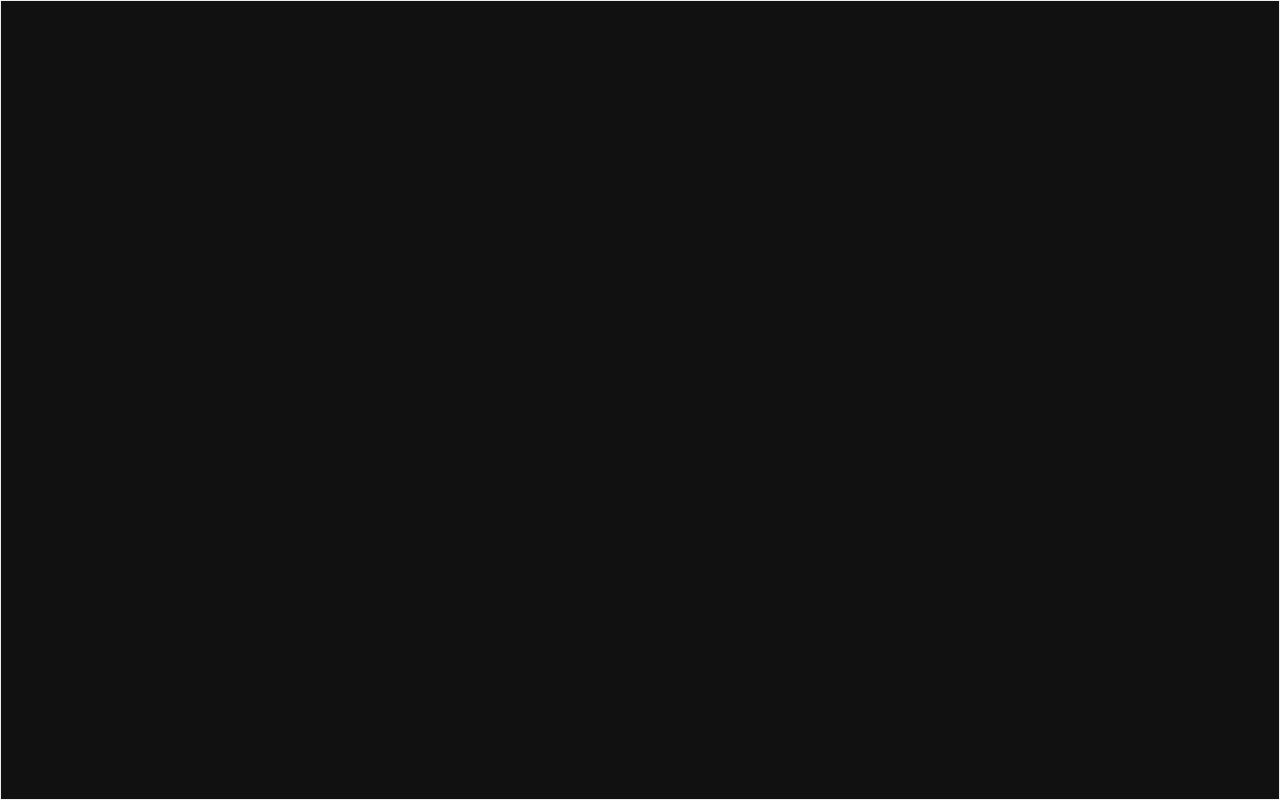
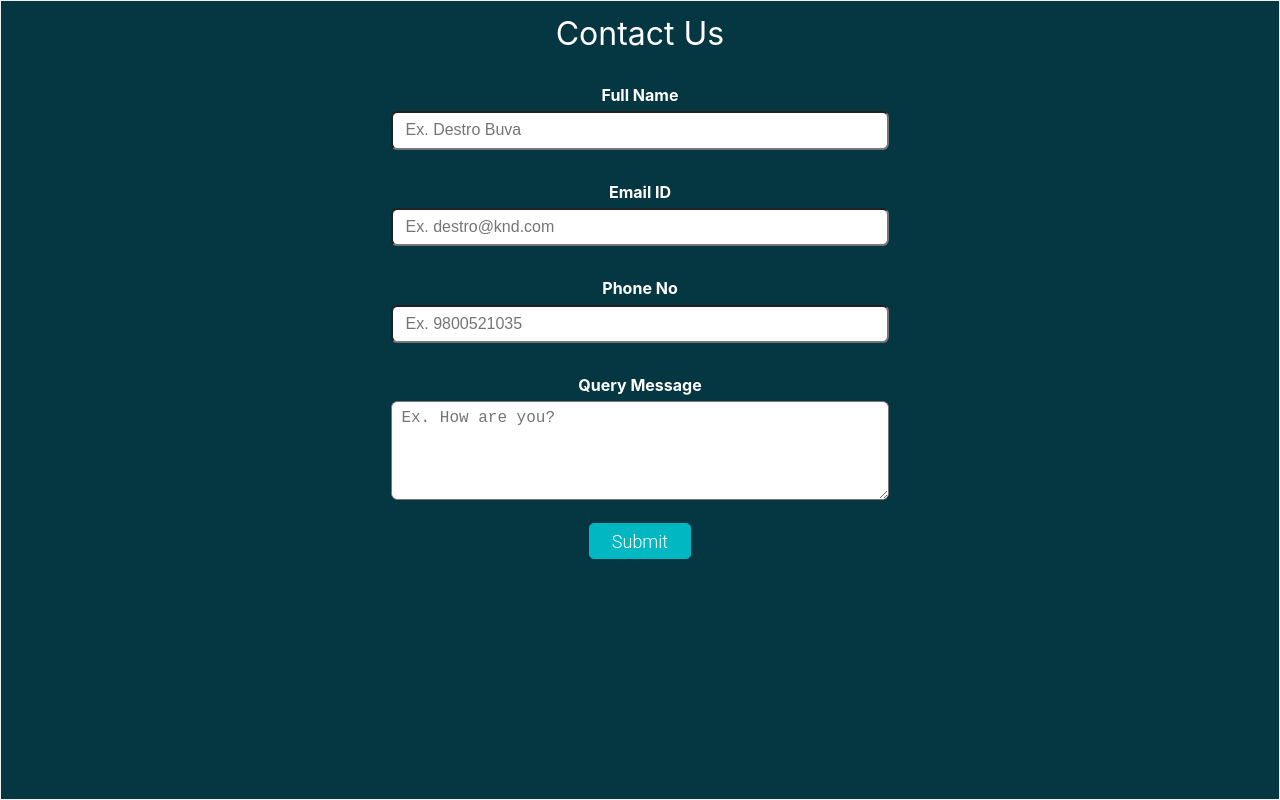
Before and after one commit to KND-Devsnest/incredible-india, a React (Create React App) app: page / in a window 1280 px wide. Built offline with nearby package versions, Linux system fonts and the light colour scheme.

Commit message:
Created Basic Details Form!!

```diff
--- a/src/App.js
+++ b/src/App.js
@@ -1,10 +1,11 @@
 import "./App.css";
 import Hero from "./components/Hero";
+import Form from "./components/Form";
 
 function App() {
   return (
     <div className="App">
-      <Hero />
+      <Form />
     </div>
   );
 }
--- a/src/components/Form.jsx
+++ b/src/components/Form.jsx
@@ -0,0 +1,80 @@
+import React from 'react'
+import styles from '../styles/Form.module.css'
+
+const validateEmail = (email) => {
+    const re = /^(([^<>()[\]\\.,;:\s@"]+(\.[^<>()[\]\\.,;:\s@"]+)*)|(".+"))@((\[[0-9]{1,3}\.[0-9]{1,3}\.[0-9]{1,3}\.[0-9]{1,3}\])|(([a-zA-Z\-0-9]+\.)+[a-zA-Z]{2,}))$/;
+    return re.test(String(email).toLowerCase());
+}
+
+const Form = () => {
+
+    const [formData, setFormData] = React.useState({
+        fullName:'', email:'', phoneNo:'', queryMessage:'', isSubmitted: false
+    });
+
+    const handleChange = (e) => {
+        setFormData({...formData, [e.target.id]:e.target.value})
+    }
+
+    const handleSubmit = (e) => {
+        const {fullName, email, phoneNo, queryMessage} = formData;
+        console.log(formData);
+        if(fullName === ""){
+            alert('Please Enter Your Name');
+            return;
+        }
+        if(email === "" || !validateEmail(email)){
+            alert('Please Enter a valid Email ID');
+            return;
+        }
+        if(phoneNo === "" || phoneNo.length !== 10){
+            alert('Please Enter a valid Phone No.');
+            return;
+        }
+        if(queryMessage === ""){
+            alert('Please Enter your Query!!');
+            return;
+        }
+        setFormData({...formData, isSubmitted: true})
+    }
+
+    return (
+        <div className={styles.container}>
+            {formData.isSubmitted ?
+                <div className={styles['submitted-div']}>
+                    <img src='https://www.pngall.com/wp-content/uploads/8/Green-Check-Mark-PNG-Image.png' alt="Form Submitted" />
+                    <div className={styles.title}>Form Submitted</div>
+                </div> :
+                <>
+                    <div className={styles.title}>
+                        Contact Us
+                    </div>
+
+                    <div className={styles['input-div']}>
+                        <label htmlFor="fullName">Full Name</label>
+                        <input type="text" placeholder="Ex. Destro Buva" id="fullName" onChange={handleChange} />
+                    </div>
+
+                    <div className={styles['input-div']}>
+                        <label htmlFor="email">Email ID</label>
+                        <input type="email" placeholder="Ex. destro@knd.com" id="email" onChange={handleChange} />
+                    </div>
+
+                    <div className={styles['input-div']}>
+                        <label htmlFor="phoneNo">Phone No</label>
+                        <input placeholder="Ex. 9800521035" id="phoneNo" onChange={handleChange} />
+                    </div>
+
+                    <div className={styles['input-div']}>
+                        <label htmlFor="queryMessage">Query Message</label>
+                        <textarea rows="5" placeholder="Ex. How are you?" id="queryMessage" onChange={handleChange} />
+                    </div>
+
+                    <button className={styles['submit-button']} onClick={handleSubmit}>Submit</button>
+                </>
+        }
+        </div>
+    )
+}
+
+export default Form
--- /dev/null
+++ b/src/styles/Form.module.css
@@ -0,0 +1,90 @@
+.container{
+    height: 100vh;
+    background-color: var(--darkblue);
+    border: 1px solid #eee;
+    color: white;
+    display: flex;
+    flex-direction: column;
+    align-items: center;
+    --light-blue: #00B7C2;
+}
+
+.title{
+    font-size: 2rem;
+    margin: 0.8rem;
+}
+
+.input-div{
+    width: 40%;
+    margin: 0.4rem;
+    padding: 0.4rem;
+    display: flex;
+    flex-direction: column;
+}
+
+.input-div label{
+    margin: 0.4rem;
+    font-weight: bold;
+}
+
+.input-div input{
+    height: 2.4rem;
+    border-radius: 0.4rem;
+    font-size: medium;
+    padding-inline-start: 0.8rem;
+    outline: none;
+}
+
+.input-div input:focus{
+    border: none;
+    outline: none;
+}
+
+.input-div textarea{
+    border-radius: 0.4rem;
+    padding-inline: 0.6rem;
+    padding-top: 0.4rem;
+    font-size: large;
+
+}
+
+.input-div textarea:focus{
+    border: none;
+    outline: none;
+
+}
+
+.submit-button{
+    border: 1px solid var(--light-blue);
+    width: 8%;
+    color: var(--white);
+    background-color:var(--light-blue);
+    display: inline-block;
+    padding: 0.4rem 0.8rem;
+    align-self: center;
+    margin: 0.6em 0.2rem;
+    border-radius: 0.3rem;
+    font-family:'Roboto',sans-serif;
+    font-size: large;
+    text-align:center;
+    font-weight:300;
+    transition: all 0.2s;
+    cursor: pointer;
+}
+
+.submitted-div{
+    margin-top: 2.6rem;
+    width: 24%;
+    height: 36%;
+    display: flex;
+    flex-direction: column;
+    align-items: center;
+}
+
+.submitted-div img{
+    padding-left: 1.6rem;
+    height: 72%;
+}
+.submit-button:hover{
+    background-color: var(--darkblue);
+}
```
Also changed, not shown: 2 other files (tests, documents, lock files or other folders).
